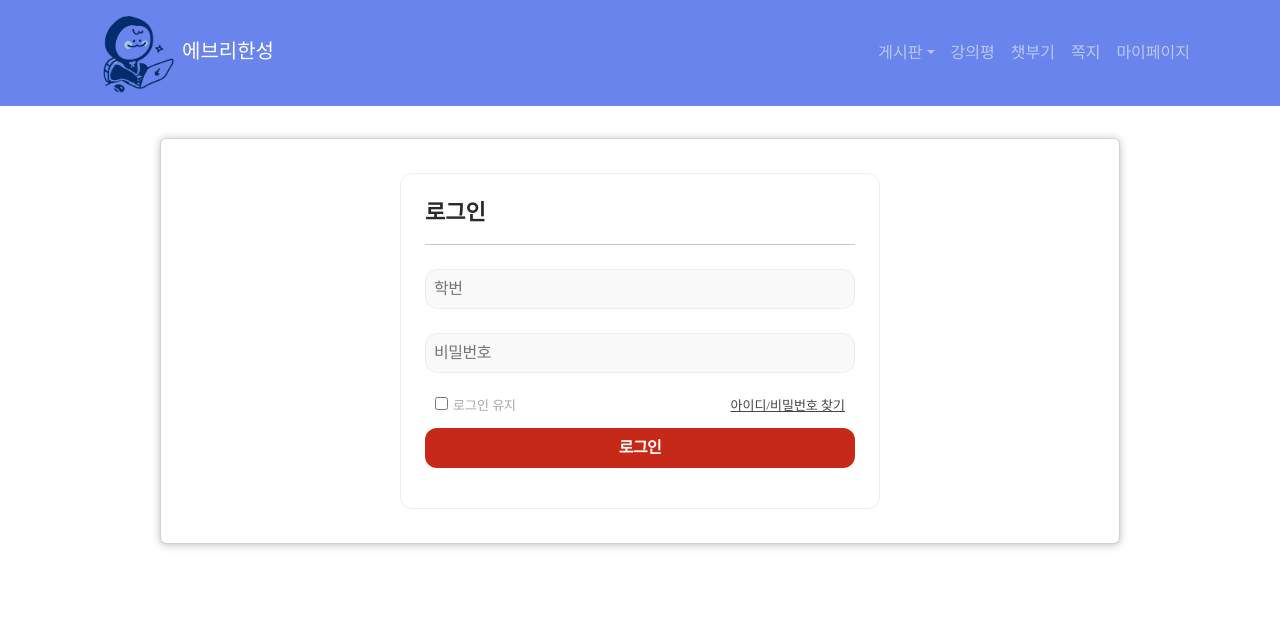
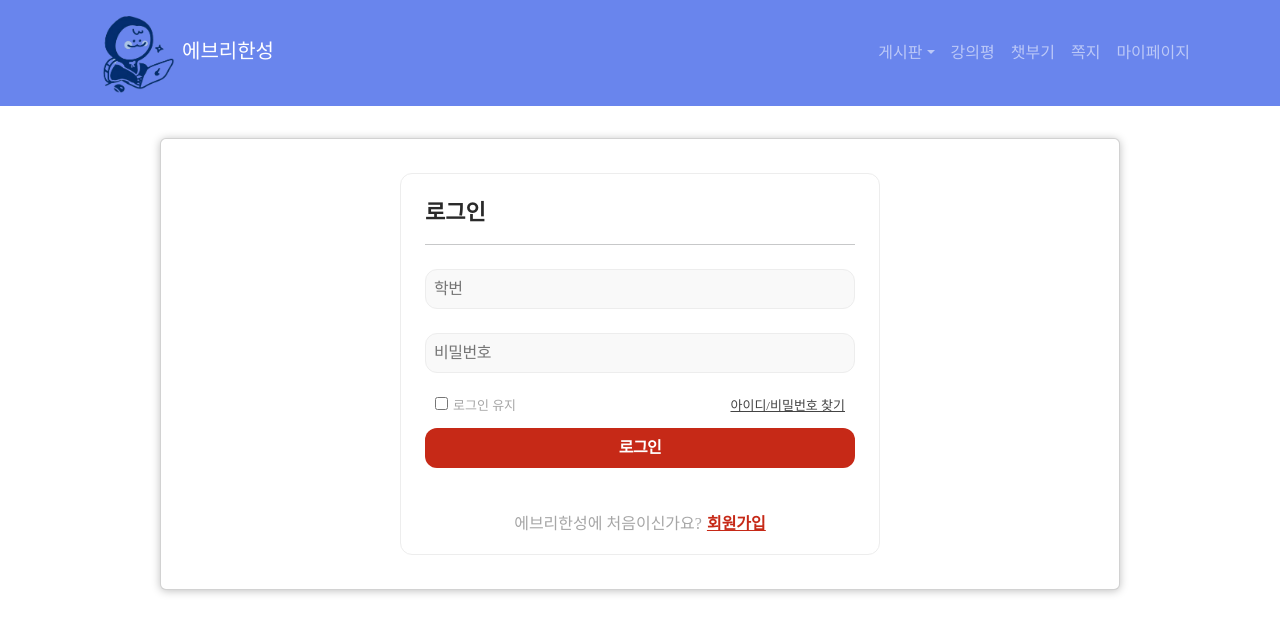
Before and after one commit to minseokiim/everyHansung_Front, a React (Create React App) app: page /login in a window 1280 px wide. Shown: the top 634 px of the page. Built offline with nearby package versions, Linux system fonts and the light colour scheme; a web font is replaced by a local one.

Commit message:
login 화면 추가 수정

```diff
--- a/src/loginPage/LoginPage.css
+++ b/src/loginPage/LoginPage.css
@@ -24,3 +24,23 @@ label.autologin {
 label.autologin input {
   margin-right: 5px;
 }
+
+.register {
+  clear: both;
+  padding-top: 30px;
+  height: 20px;
+  line-height: 20px;
+  text-align: center;
+}
+
+.register span {
+  margin-right: 5px;
+  color: #a6a6a6;
+  font-size: 16px;
+}
+
+.register a {
+  color: #c62917;
+  font-size: 16px;
+  font-weight: bold;
+}
--- a/src/loginPage/LoginPage.js
+++ b/src/loginPage/LoginPage.js
@@ -66,6 +66,10 @@ const LoginPage = () => {
           <button className="lec-button mb-3" type="submit" onClick={onSubmit}>
             로그인
           </button>
+          <p className="register">
+                        <span>에브리한성에 처음이신가요?</span>
+                        <a href="/register">회원가입</a>
+          </p>
         </div>
 
       </div>
```
